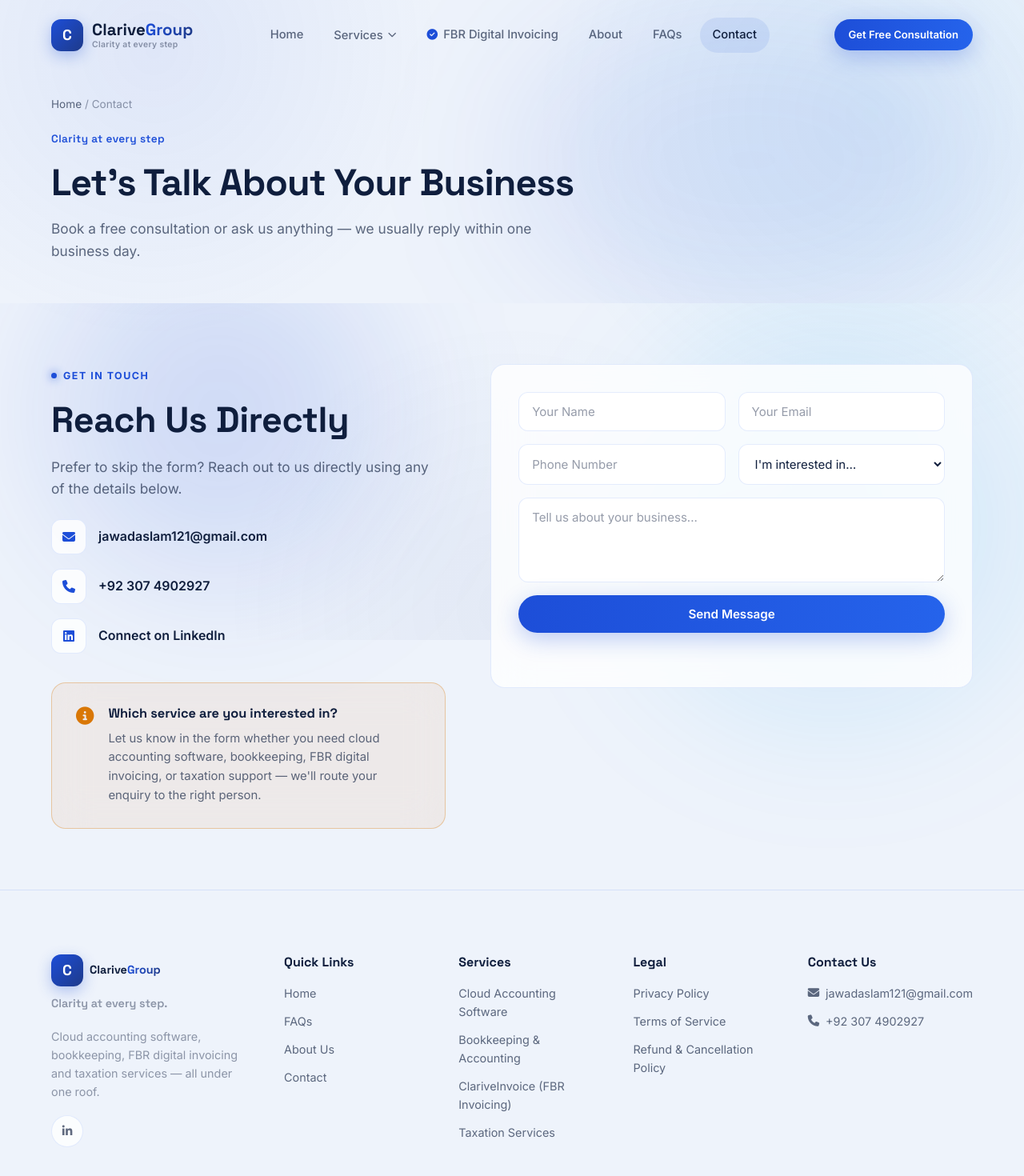
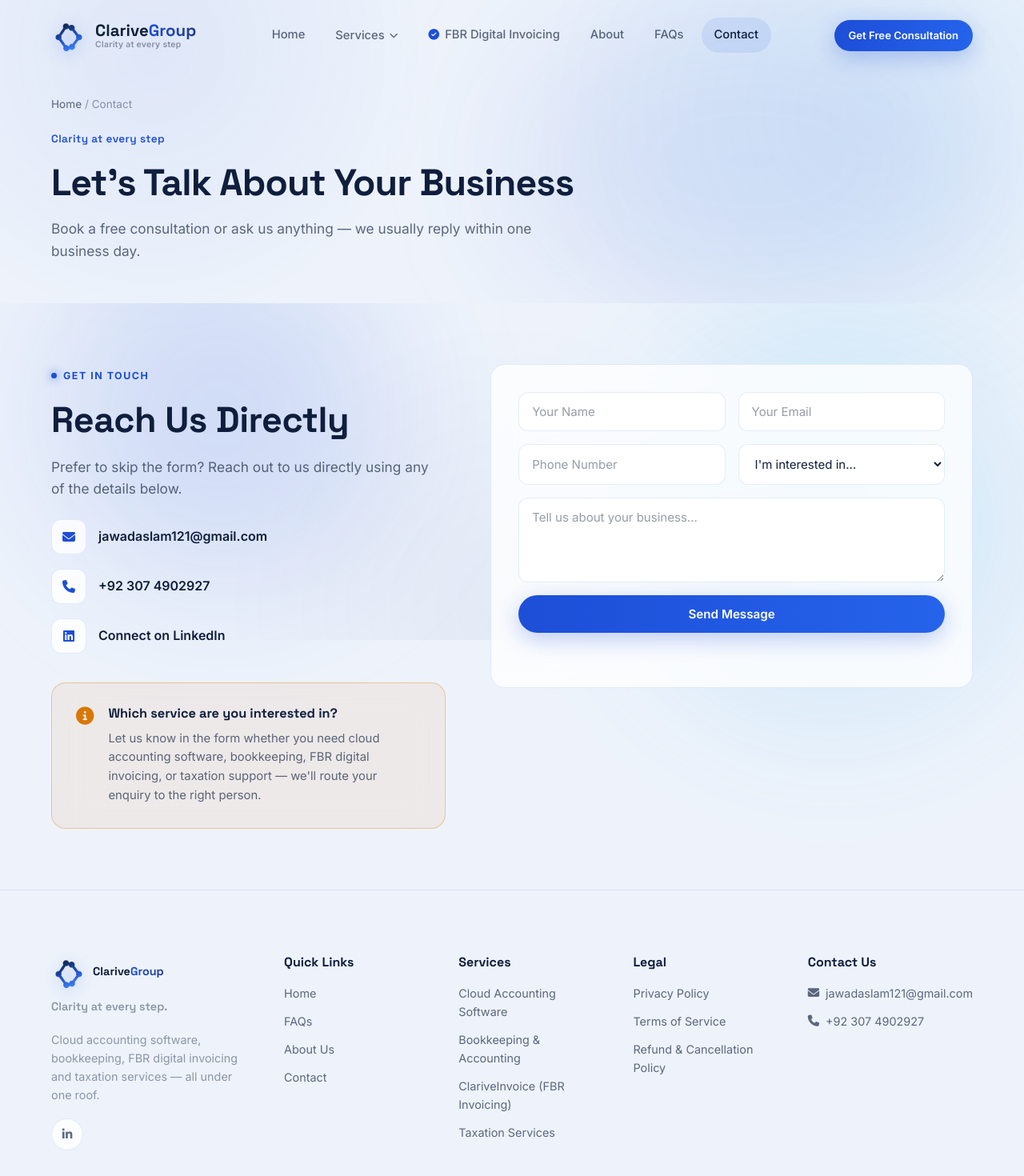
Before and after one commit to jawadaslam121-lgtm/clarivegroup-app, a React (Vite) app: page /contact in a window 1280 px wide. Shown: the top 1470 px of the page at 80% size. Built offline with nearby package versions, Linux system fonts and the light colour scheme.

Commit message:
Replace placeholder C-mark with ClariveGroup node logo in navbar, footer, and favicon

```diff
--- a/src/components/Footer.jsx
+++ b/src/components/Footer.jsx
@@ -8,7 +8,7 @@ export default function Footer() {
       <div className="container footer-grid">
         <div className="footer-col footer-about">
           <NavLink to="/" className="logo">
-            <span className="logo-mark">C</span>
+            <img src="/logo.png" alt="ClariveGroup" className="logo-mark-img" />
             <span>
               Clarive<span className="logo-accent">Group</span>
             </span>
--- a/src/components/Navbar.jsx
+++ b/src/components/Navbar.jsx
@@ -26,7 +26,7 @@ export default function Navbar() {
     <header className={`navbar ${scrolled ? 'scrolled' : ''}`}>
       <div className="container nav-inner">
         <NavLink to="/" className="logo">
-          <span className="logo-mark">C</span>
+          <img src="/logo.png" alt="ClariveGroup" className="logo-mark-img" />
           <span className="logo-wrap">
             <span>
               Clarive<span className="logo-accent">Group</span>
--- a/src/index.css
+++ b/src/index.css
@@ -104,6 +104,7 @@ input,textarea,select{font-family:inherit;}
   color:var(--on-accent);display:flex;align-items:center;justify-content:center;font-weight:800;font-size:1.15rem;flex-shrink:0;
   box-shadow:0 6px 18px rgba(29,78,216,.3);
 }
+.logo-mark-img{width:44px;height:44px;object-fit:contain;flex-shrink:0;filter:drop-shadow(0 4px 10px rgba(29,78,216,.28));}
 .logo-wrap{display:flex;flex-direction:column;line-height:1.1;}
 .logo-accent{background:linear-gradient(90deg,var(--accent),var(--accent-2));-webkit-background-clip:text;background-clip:text;color:transparent;}
 .logo-slogan{font-family:var(--font-body);font-size:.65rem;font-weight:600;letter-spacing:.03em;color:var(--text-faint);margin-top:1px;}
```
Also changed, not shown: index.html (+1 -1 lines), public/favicon.png (added), public/logo.png (added).
